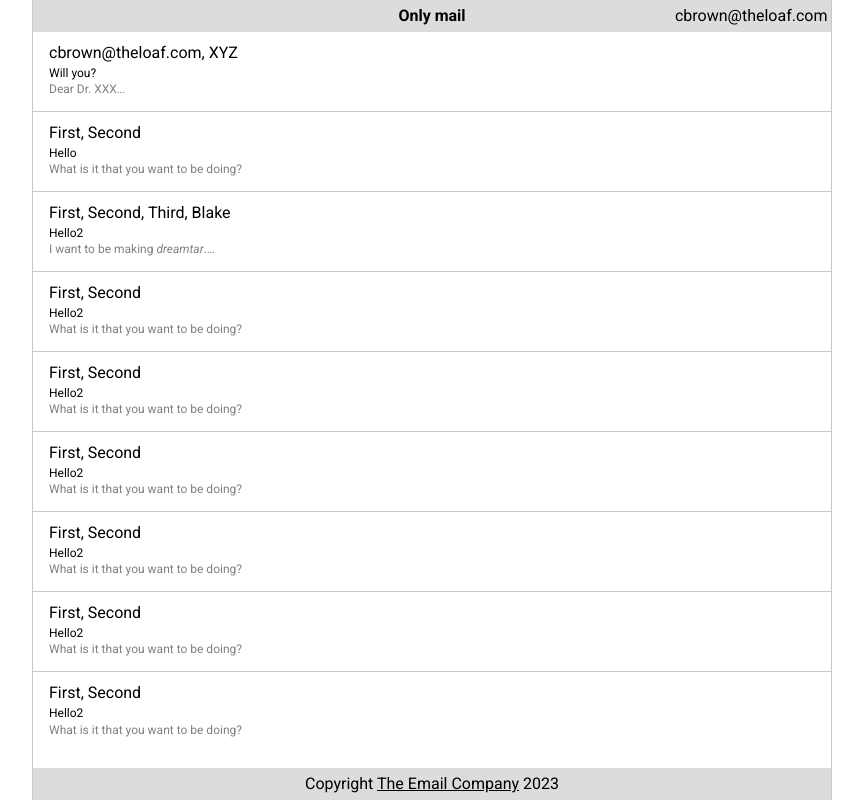
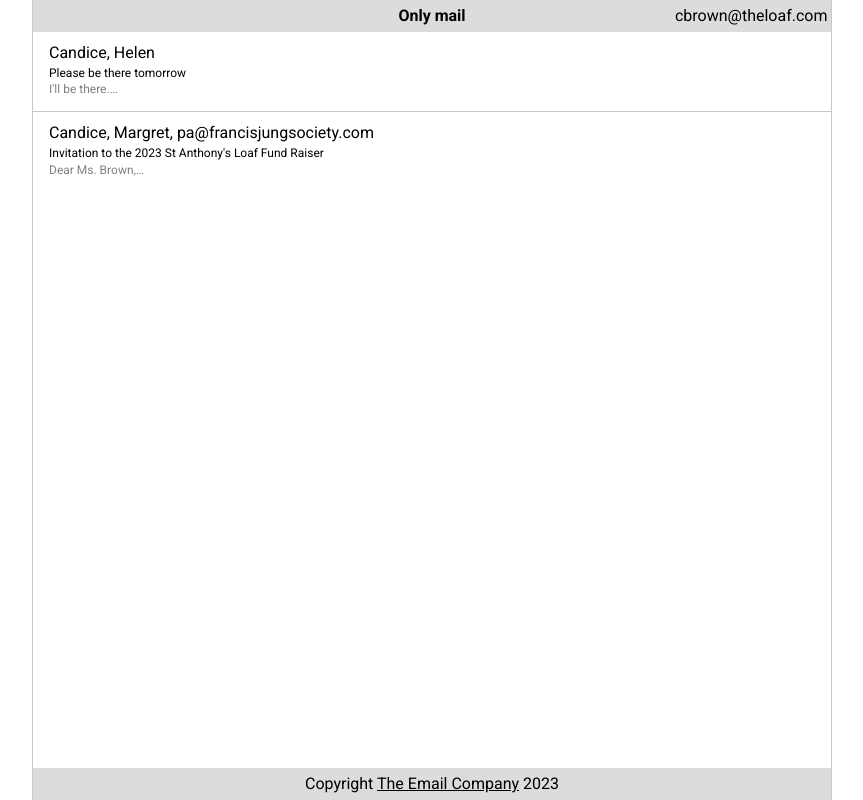
Before and after one commit to TheRiver/st-anthonys-loaf, a Vue app: page / in a window 1280 px wide. Shown: the whole page, without its empty margins (208-1071 px from the left). Built offline with nearby package versions, Linux system fonts and the light colour scheme.

Commit message:
More emails complete

```diff
--- a/src/emails-store.js
+++ b/src/emails-store.js
@@ -11,86 +11,109 @@
 import {ref} from "vue";
 
 const internal = [
+
+    //region Helen email
+    [
         {
-        from: "cbrown@theloaf.com",
-        to: "XYZ",
-        subject: "Will you?",
+            from: "Candice Brown <cbrown@theloaf.com>",
+            to: "Helen Taylor",
+            subject: "Please be there tomorrow",
             content: `
-Dear Dr. XXX
+Hi Helen,
+
+Please be there tomorrow. I know you don't like kissing ass with the snobbery,
+but people are asking for you to be there.
+
+The feeding will be fine if you're not there for one night.
+
+If you'd like to get dressed together, let me know and we can get dressed together.
+Or do a bit of shopping if you don't have anything ...
+
+Candice Brown <br>
+*“to build a better world, you must first dream of a better world.”*
+        `
+        },
+
+        {
+            from: "Candice Brown <cbrown@theloaf.com>",
+            to: "Helen Taylor <htaylor@theloaf.com>",
+            subject: "Please be there tomorrow",
+            content: `
+Come on Helen you need to at least reply! Please come out of the tunnels often enough to not
+lose touch. Especially with all the snoops poking their noses around at the moment.
 
 Candice Brown <br>
 *“to build a better world, you must first dream of a better world.”*
         `
         },
         {
-        from: "First Person <person@email.com>",
-        to: "Second <second@place.com>",
-        subject: "Hello",
-        content: `What is it that you want to be doing?`
+            from: "Candice Brown <cbrown@theloaf.com>",
+            to: "Helen Taylor <htaylor@theloaf.com>",
+            subject: "Please be there tomorrow",
+            content: `
+Do I need to send someone down there to check on you?
+
+Candice Brown <br>
+*“to build a better world, you must first dream of a better world.”*
+        `
         },
+        {
+            from: "Helen Taylor <htaylor@theloaf.com>",
+            to: "Candice Brown <cbrown@theloaf.com>",
+            subject: "Please be there tomorrow",
+            content: `
+I'll be there.
 
+Sorry, it's growing fast. I need to feed this one again.
+        `
+        },
+    ],
+    //endregion
+
+    //region Jung invite
     [
         {
-            from: "First Person <person@email.com>",
-            to: "Third <third@place.com>",
-            subject: "Hello2",
-            content: `What is it that you want to be doing?`
+            from: "Candice Brown <cbrown@theloaf.com>",
+            to: "pa@francisjungsociety.com",
+            subject: "Invitation to the 2023 St Anthony's Loaf Fund Raiser",
+            content: `
+Dear Mr Jung,
+
+I would like to invite you to this year's fund raising event for
+St. Anthony's Loaf.
+
+St. Anthony's is a soup kitchen that has operated out of the Ninth Ward for the last decade.
+It was founded by a group of NOLA citizens that had helped during and in the days following
+the Katrina flooding.
+
+This year the event will be held at the South Bayou Wine Estate. More details are in the
+attached PDF.
+
+If you could RSVP by $DATE. VIP tickets cost $250, and include complementary drinks and dinner.
+Entertainment
+
+Candice Brown <br>
+*“to build a better world, you must first dream of a better world.”*
+        `
         },
 
         {
-            from: "Second <second@place.com>",
-            to: ["First Person <person@email.com>", "Blake <blake@drake.com>"],
-            subject: "Hello2",
-            content: `I want to be making *dreamtar*.
+            from: "Margret Ashwood <pa@francisjungsociety.com>",
+            to: "Candice Brown <cbrown@theloaf.com>",
+            subject: "Invitation to the 2023 St Anthony's Loaf Fund Raiser",
+            content: `
+Dear Ms. Brown,
 
-It is the best of things. It is the worst of things. Like the book.
+Mr. Francis Jung will be attending. Ticket payment has been made to your account, and proof of payment
+has been attached.
 
-Have you ever read the book? I really love to read. Wish I had more time to do that. I also love comics. I just generally like stories. Even movies, series. But books are the best. `
-        },
-
+Best, <br>
+Margret Ashwood <br>
+Personal Assistant to Mr. Francis Jung
+`
+        }
     ],
-
-    {
-        from: "First Person <person@email.com>",
-        to: "Second <second@place.com>",
-        subject: "Hello2",
-        content: `What is it that you want to be doing?`
-    },
-
-    {
-        from: "First Person <person@email.com>",
-        to: "Second <second@place.com>",
-        subject: "Hello2",
-        content: `What is it that you want to be doing?`
-    },
-
-    {
-        from: "First Person <person@email.com>",
-        to: "Second <second@place.com>",
-        subject: "Hello2",
-        content: `What is it that you want to be doing?`
-    },
-
-    {
-        from: "First Person <person@email.com>",
-        to: "Second <second@place.com>",
-        subject: "Hello2",
-        content: `What is it that you want to be doing?`
-    },
-
-    {
-        from: "First Person <person@email.com>",
-        to: "Second <second@place.com>",
-        subject: "Hello2",
-        content: `What is it that you want to be doing?`
-    },
-
-    {
-        from: "First Person <person@email.com>",
-        to: "Second <second@place.com>",
-        subject: "Hello2",
-        content: `What is it that you want to be doing?`
-    },
+    //endregion
 ];
 
 let id = 1;
```
Lines whose indentation alone changed are shown as unchanged.
